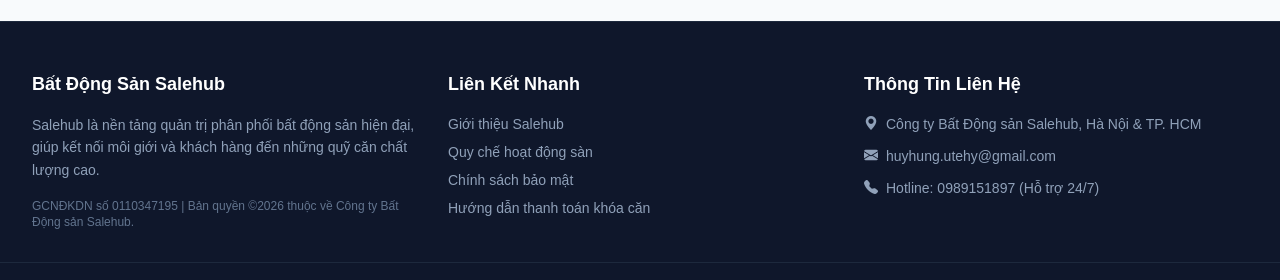
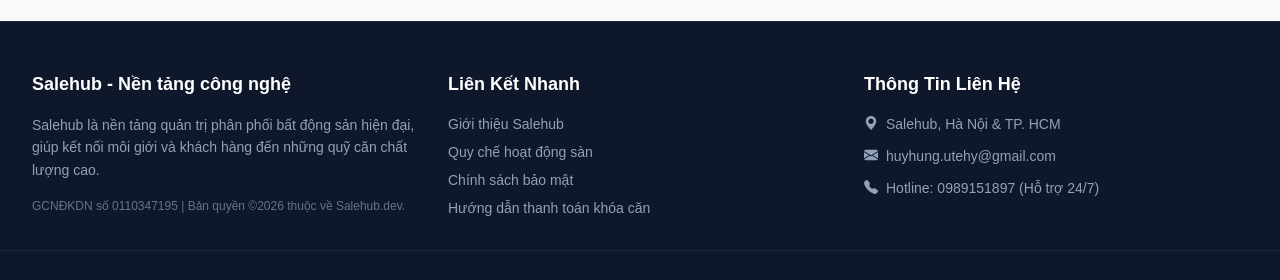
Before and after one commit to huyhung-Martech/web-tong, a Vue app in the folder frontend/: page /project-page in a window 1280 px wide. Shown: the part 751-1031 px from the top of the page. Built offline with nearby package versions, Linux system fonts and the light colour scheme.

Commit message:
Refine footer titles to Salehub - Nền tảng công nghệ

```diff
--- a/frontend/src/components/Footer.vue
+++ b/frontend/src/components/Footer.vue
@@ -3,12 +3,12 @@
     <div class="max-w-7xl mx-auto px-4 sm:px-6 lg:px-8 grid grid-cols-1 md:grid-cols-3 gap-8">
       <!-- About -->
       <div>
-        <h3 class="text-white font-bold text-lg mb-4">Bất Động Sản Salehub</h3>
+        <h3 class="text-white font-bold text-lg mb-4">Salehub - Nền tảng công nghệ</h3>
         <p class="text-sm leading-relaxed mb-4">
           Salehub là nền tảng quản trị phân phối bất động sản hiện đại, giúp kết nối môi giới và khách hàng đến những quỹ căn chất lượng cao.
         </p>
         <span class="text-xs text-slate-500 block">
-          GCNĐKDN số 0110347195 | Bản quyền ©2026 thuộc về Công ty Bất Động sản Salehub.
+          GCNĐKDN số 0110347195 | Bản quyền ©2026 thuộc về Salehub.dev.
         </span>
       </div>
 
@@ -29,7 +29,7 @@
         <ul class="space-y-3 text-sm">
           <li class="flex items-center gap-2">
             <i class="bi bi-geo-alt-fill text-accent"></i>
-            <span>Công ty Bất Động sản Salehub, Hà Nội & TP. HCM</span>
+            <span>Salehub, Hà Nội & TP. HCM</span>
           </li>
           <li class="flex items-center gap-2">
             <i class="bi bi-envelope-fill text-accent"></i>
```
